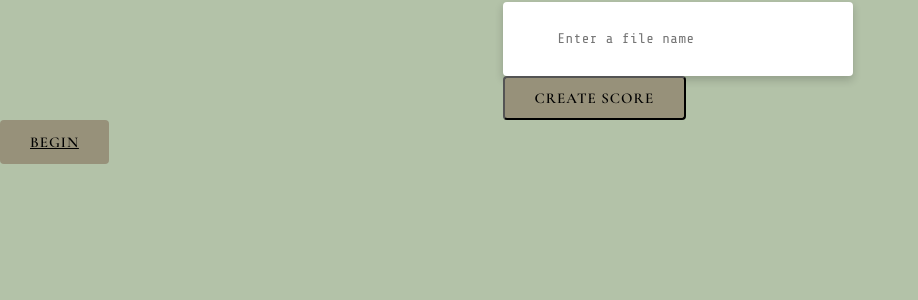
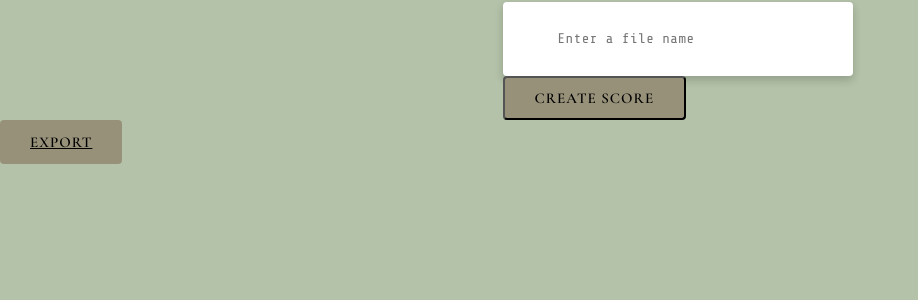
Before and after one commit to kitchy115/ScoreSensei, a Django app: a page that uses project/accounts/templates/accounts/dashboard_page.html in a window 1280 px wide; the page is wider, and only the part inside the window is pictured. Shown: the part 203-503 px from the top of that part, without its empty margins (0-918 px from the left). Run offline with Django 5.2, Linux system fonts and the light colour scheme; the visitor is signed in with stand-in values (Sample User, id 1).

Commit message:
Update dashboard_page.html

```diff
--- a/project/accounts/templates/accounts/dashboard_page.html
+++ b/project/accounts/templates/accounts/dashboard_page.html
@@ -20,7 +20,7 @@
 </div>
 
 <div>
-    <a href="{% url 'scores:read_score' slug='example' %}" class="btn mt-4">BEGIN</a>
+    <a href="{% url 'scores:read_score' slug='example' %}" class="btn mt-4">EXPORT</a>
 </div>
 
 <!--HAVE EXISTING FILES DISPLAY HERE-->
```
